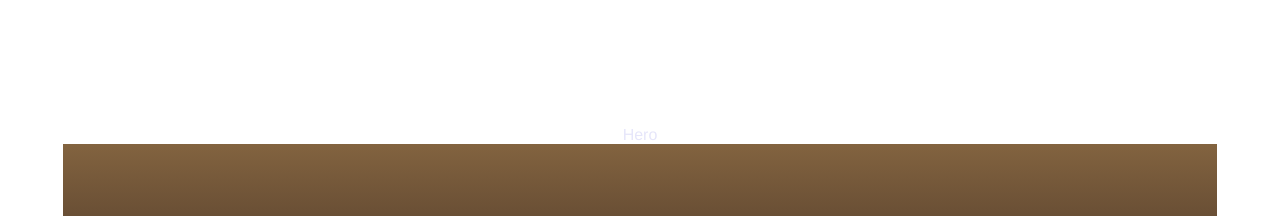
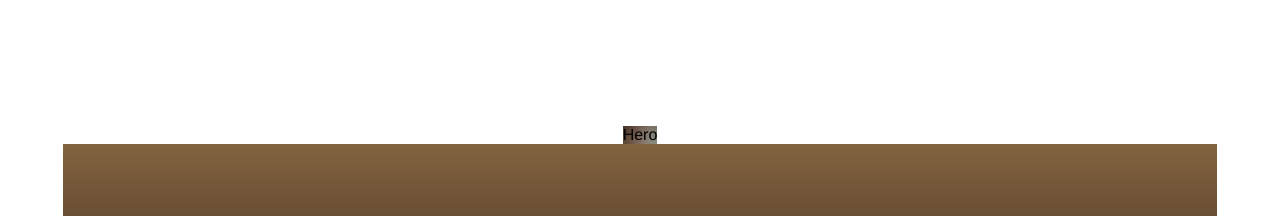
Before and after one commit to uark-acm/hackathon, a Next.js app: page / in a window 1280 px wide. Shown: the top 216 px of the page. Built offline with nearby package versions, Linux system fonts and the light colour scheme; a web font is replaced by a local one.

Commit message:
🚧💄 Set hero background

```diff
--- a/styles/Hero.module.scss
+++ b/styles/Hero.module.scss
@@ -1,5 +1,5 @@
 @import "./index.module.scss";
 
 .hero {
-    color: lavender;
+    background: url("../public/img/hero.jpg");
 }
```
